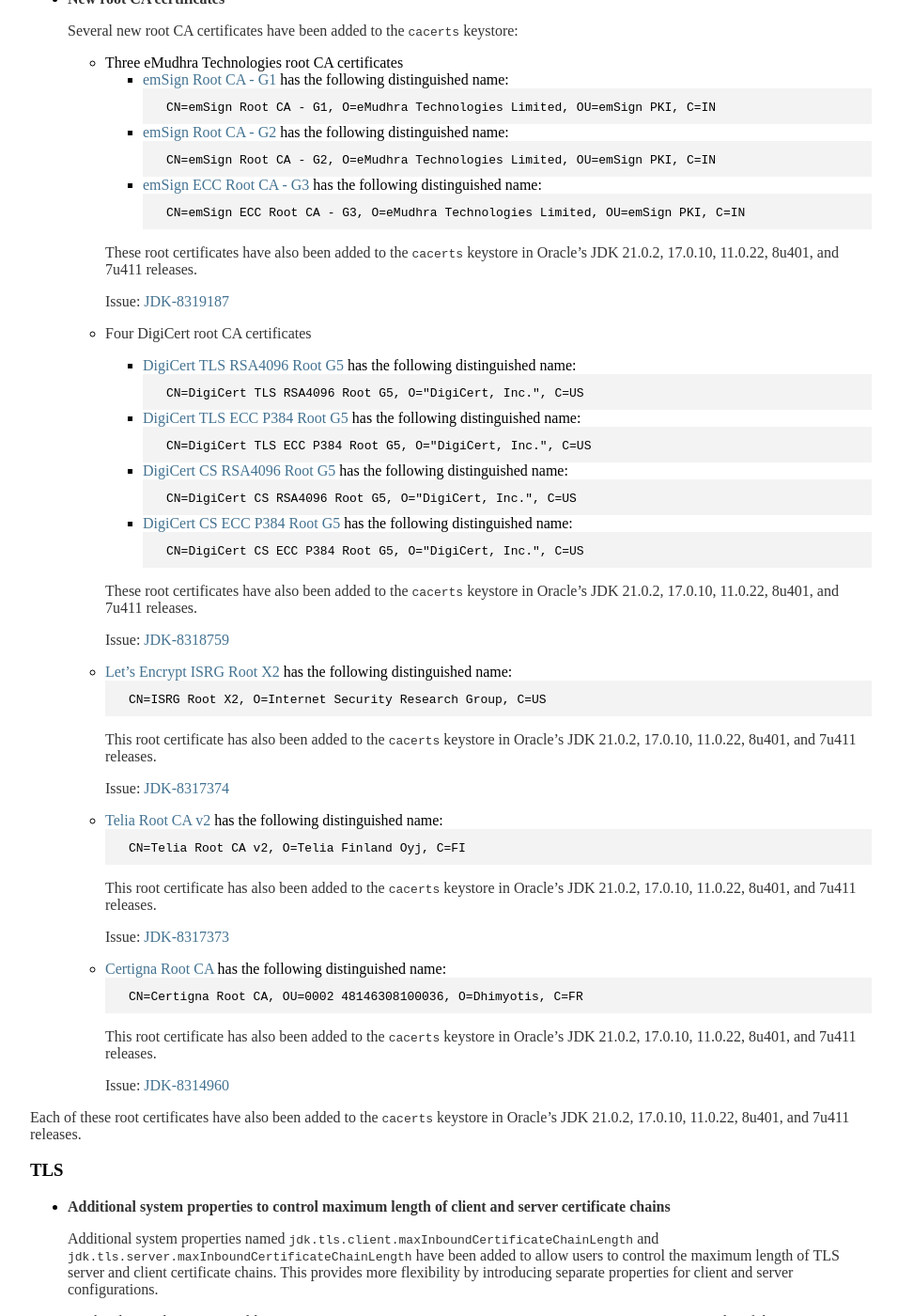
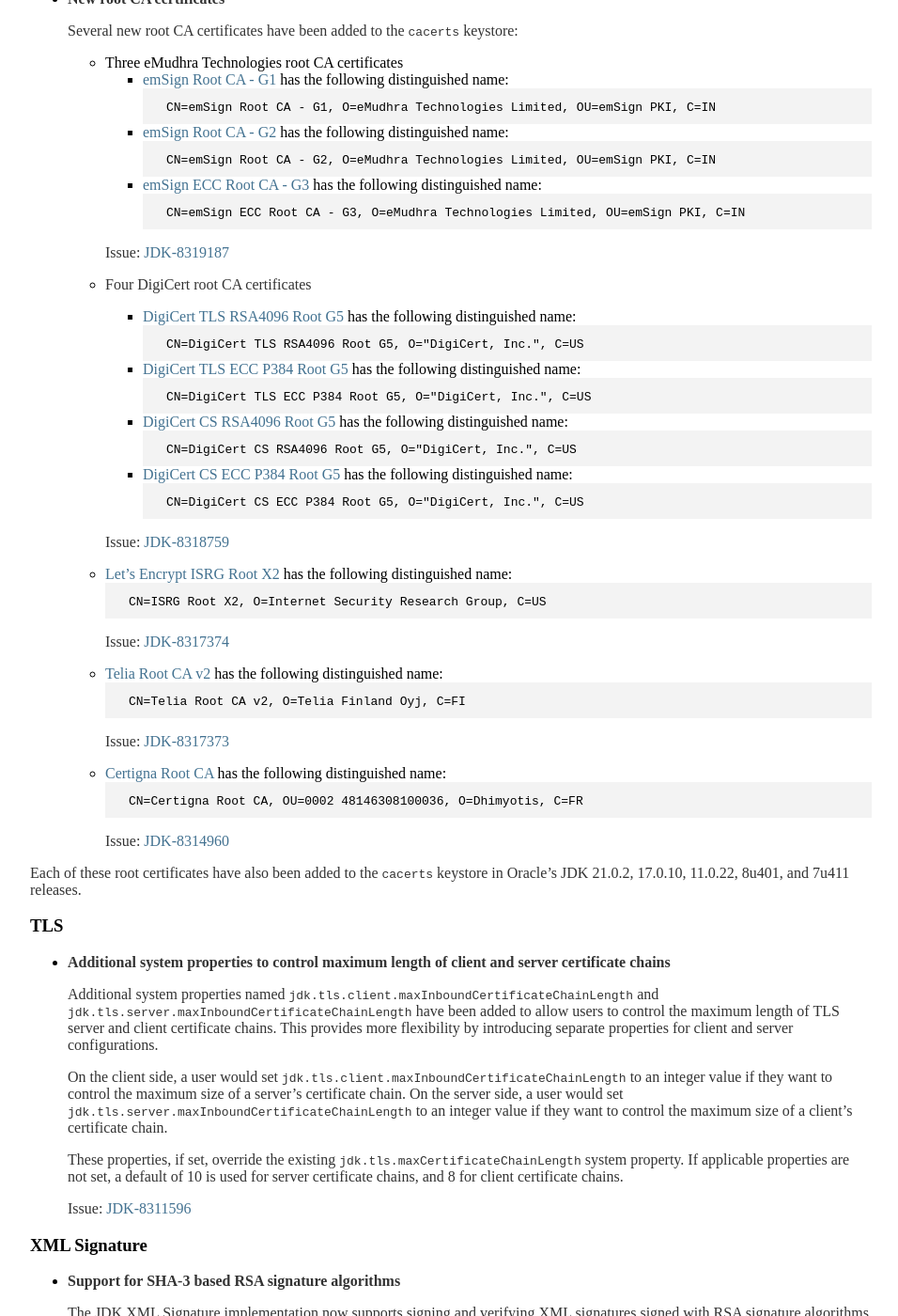
Before and after one commit to seanjmullan/seanjmullan.github.io, a Jekyll site: the page built from _posts/2024-03-20-jdk22.md, in a window 1280 px wide and 1400 px high, scrolled down 1070 px. Shown: the whole window at 94% size, without its empty margins (160-1116 px from the left). Built offline with Jekyll 4.4.1, drawn with Linux system fonts in a browser that asks for light colours.

Commit message:
Updates.

```diff
--- a/_posts/2024-03-20-jdk22.md
+++ b/_posts/2024-03-20-jdk22.md
@@ -90,9 +90,6 @@
           </code>
           </div>
 
-      These root certificates have also been added to the `cacerts` keystore in
-      Oracle's JDK 21.0.2, 17.0.10, 11.0.22, 8u401, and 7u411 releases.
-
       Issue: [JDK-8319187](https://bugs.openjdk.org/browse/JDK-8319187)
 
     - Four DigiCert root CA certificates
@@ -120,9 +117,6 @@
         CN=DigiCert CS ECC P384 Root G5, O="DigiCert, Inc.", C=US
         </code>
 
-      These root certificates have also been added to the `cacerts` keystore in
-      Oracle's JDK 21.0.2, 17.0.10, 11.0.22, 8u401, and 7u411 releases.
-
       Issue: [JDK-8318759](https://bugs.openjdk.org/browse/JDK-8318759)
 
     - [Let's Encrypt ISRG Root X2](https://crt.sh/?caid=183269) has the following distinguished name:
@@ -131,9 +125,6 @@
        CN=ISRG Root X2, O=Internet Security Research Group, C=US
        </code>
        </div>
-
-      This root certificate has also been added to the `cacerts` keystore in
-      Oracle's JDK 21.0.2, 17.0.10, 11.0.22, 8u401, and 7u411 releases.
 
       Issue: [JDK-8317374](https://bugs.openjdk.org/browse/JDK-8317374)
 
@@ -144,9 +135,6 @@
        </code>
        </div>
 
-      This root certificate has also been added to the `cacerts` keystore in
-      Oracle's JDK 21.0.2, 17.0.10, 11.0.22, 8u401, and 7u411 releases.
-
       Issue: [JDK-8317373](https://bugs.openjdk.org/browse/JDK-8317373)
 
     - [Certigna Root CA](https://crt.sh/?caid=18456) has the following distinguished name:
@@ -155,9 +143,6 @@
        CN=Certigna Root CA, OU=0002 48146308100036, O=Dhimyotis, C=FR
        </code>
        </div>
-
-      This root certificate has also been added to the `cacerts` keystore in
-      Oracle's JDK 21.0.2, 17.0.10, 11.0.22, 8u401, and 7u411 releases.
 
       Issue: [JDK-8314960](https://bugs.openjdk.org/browse/JDK-8314960)
 
```
